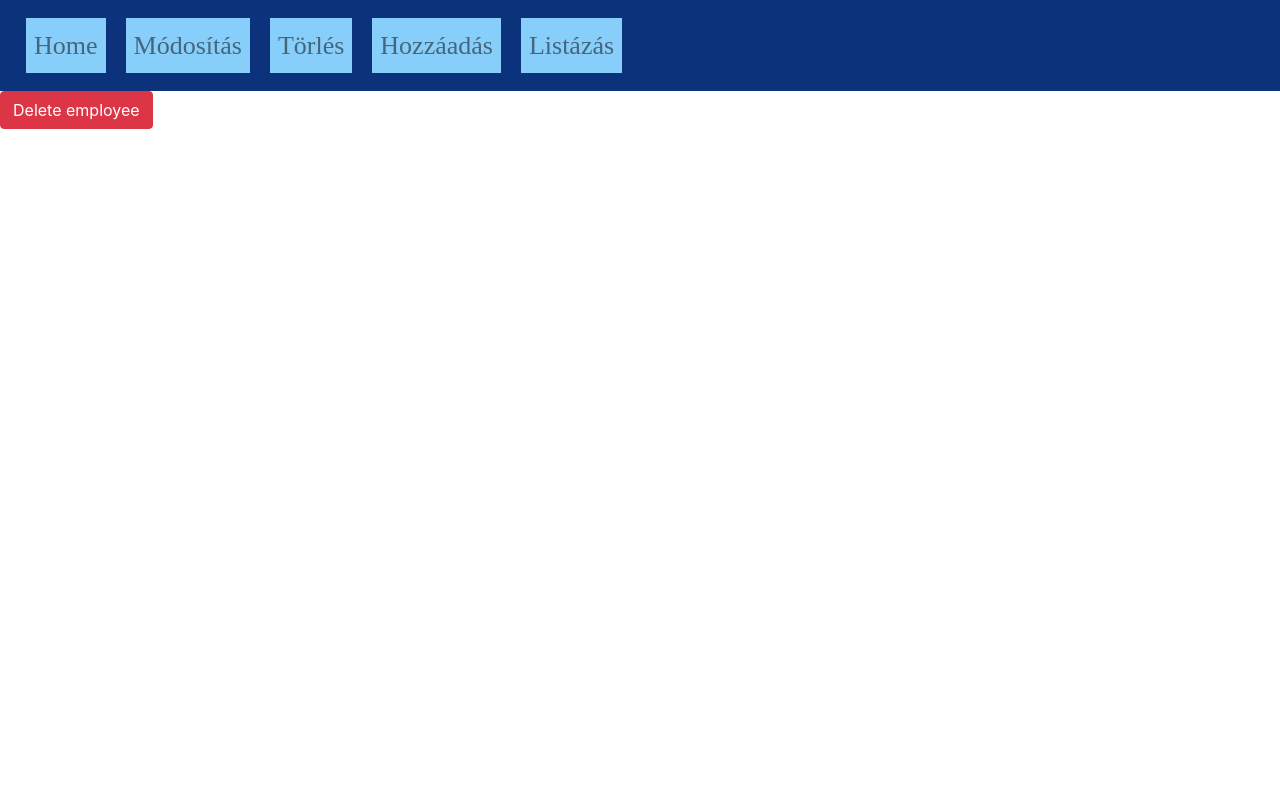
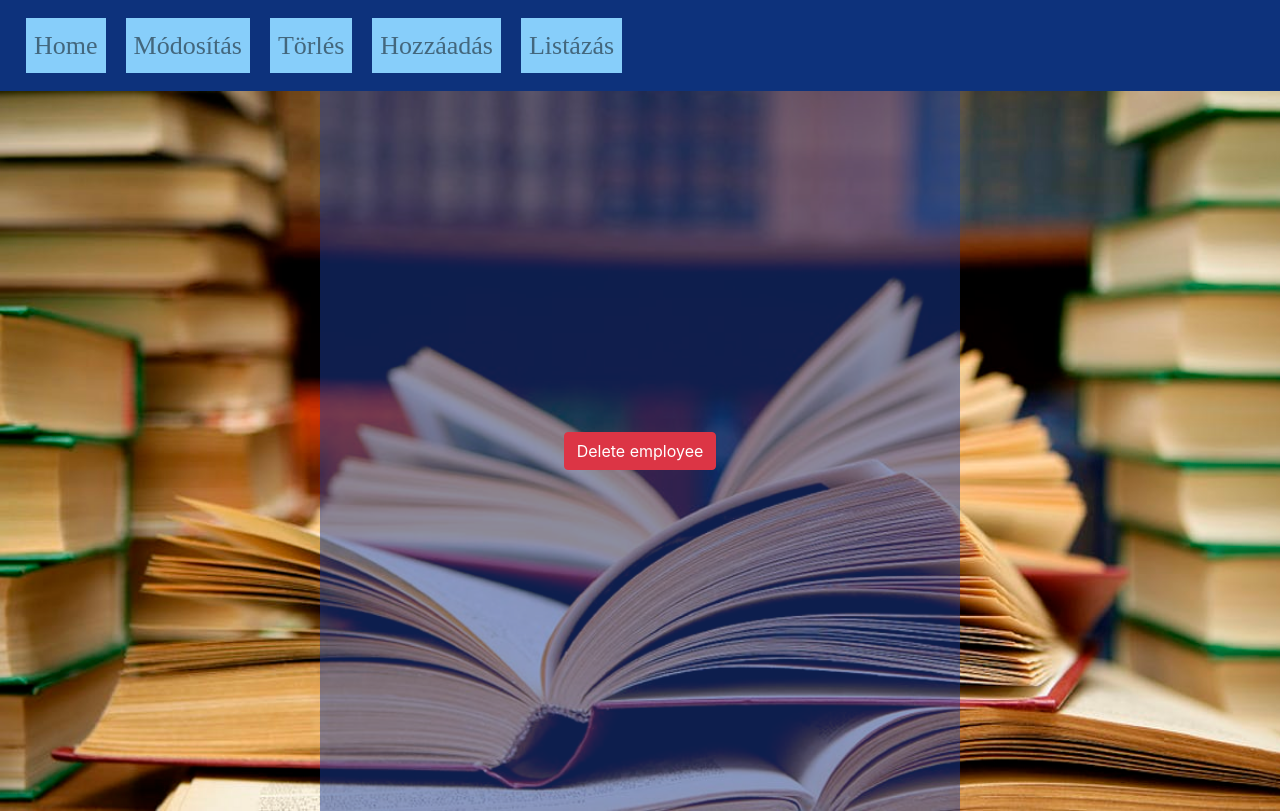
Before and after one commit to AdamKuborcik/afp_404, a React (Create React App) app in the folder frontend/: page /delete in a window 1280 px wide. Built offline with nearby package versions, Linux system fonts and the light colour scheme; what flux would draw is missing.

Commit message:
Megjelenés szerkesztése

```diff
--- a/frontend/src/App.css
+++ b/frontend/src/App.css
@@ -22,18 +22,31 @@
   min-height: 10vh;
   font-size: calc(10px + 2vmin);
   text-align: right;
-  color: white;
+  color: #ffffff;
 }
 
 .App-body {
-  background-color: darkgrey;
+  background-image: url("backgrnd.jpg");
+  background-size: cover;
   min-height: 90vh;
   display: flex;
   flex-direction: column;
   align-items: center;
   justify-content: center;
   font-size: calc(10px + 2vmin);
-  color: white;
+  color: #031130;
+}
+
+.App-body div {
+  background-color: hsla(224, 71%, 35%,0.5);
+  min-width: 50vw;
+  min-height: 90vh;
+  display: flex;
+  flex-direction: column;
+  align-items: center;
+  justify-content: center;
+  font-size: calc(10px + 2vmin);
+  color: #ffffff;
 }
 
 .App-link {
@@ -69,7 +82,6 @@
 }
 
 
-
 @keyframes App-logo-spin {
   from {
     transform: rotate(0deg);
--- a/frontend/src/components/views/DeleteBookPage.js
+++ b/frontend/src/components/views/DeleteBookPage.js
@@ -46,6 +46,7 @@ class DeleteBookPage extends React.Component {
 
     render() {
         return (
+            <body  className="App-body">
             <div>
                 <Button onClick={this.handleOpenModal} className={"btn btn-danger"}>Delete employee</Button>
                 <ReactModal
@@ -68,6 +69,7 @@ class DeleteBookPage extends React.Component {
                     </div>
                 </ReactModal>
             </div>
+            </body>
         );
     }
 }
--- a/frontend/src/components/views/Home.js
+++ b/frontend/src/components/views/Home.js
@@ -4,13 +4,14 @@ class Home extends React.Component {
     render(){
         return(
             <body  className="App-body">
+            <div>
             <img src={logo} className="App-logo" alt="logo" />
             <h1>Üdvözöljük!</h1>
             <h2>Ez az alkalmazás a _404 navű afp csoport projektje</h2>
             <p>
                 A projekt a könyvek egy adatbázisát kezeli
             </p>
-
+            </div>
             </body>
         )
     }
--- a/frontend/src/components/views/ListBooks.js
+++ b/frontend/src/components/views/ListBooks.js
@@ -30,6 +30,7 @@ class ListBooks extends React.Component {
 
     render() {
         return (
+            <body  className="App-body">
             <div>
                 {this.state.books.map(({_id, author, title, genre}, index) => {
                     return (
@@ -37,6 +38,7 @@ class ListBooks extends React.Component {
                     );
                 })}
             </div>
+            </body>
         )
     }
 }
--- a/frontend/src/components/views/ModifyBookPage.js
+++ b/frontend/src/components/views/ModifyBookPage.js
@@ -15,6 +15,8 @@ const customStyles = {
         transform: 'translate(-50%, -50%)'
     }
 };
+
+
 
 class ModifyBookPage extends React.Component {
     constructor(props) {
@@ -46,6 +48,7 @@ class ModifyBookPage extends React.Component {
 
     render() {
         return (
+           <body  className="App-body">
             <div>
                 <Button onClick={this.handleOpenModal} className={"btn btn-success"}>Modify Book</Button>
                 <ReactModal
@@ -91,6 +94,21 @@ class ModifyBookPage extends React.Component {
                                 } = props;
                                 return (
                                     <form onSubmit={handleSubmit}>
+                                        <div className="form-group">
+                                            <label htmlFor="id">ID</label>
+                                            <input
+                                                name="modifyID"
+                                                type="text"
+                                                placeholder="Book ID"
+                                                value={values.modifyID}
+                                                onChange={handleChange}
+                                                onBlur={handleBlur}
+                                                className={errors.modifyID && touched.modifyID? "form-control is-invalid" : "form-control"}
+                                            />
+                                            {errors.modifyID && touched.modifyID  && (
+                                                <div className={"invalid-feedback"}>{errors.modifyID } </div>
+                                            )}
+                                        </div>
                                         <div className="form-group">
                                             <label htmlFor="author">Author</label>
                                             <input
@@ -151,6 +169,7 @@ class ModifyBookPage extends React.Component {
                     </div>
                 </ReactModal>
             </div>
+            </body>
         );
     }
 }
```
Also changed, not shown: frontend/src/backgrnd.jpg (added).
